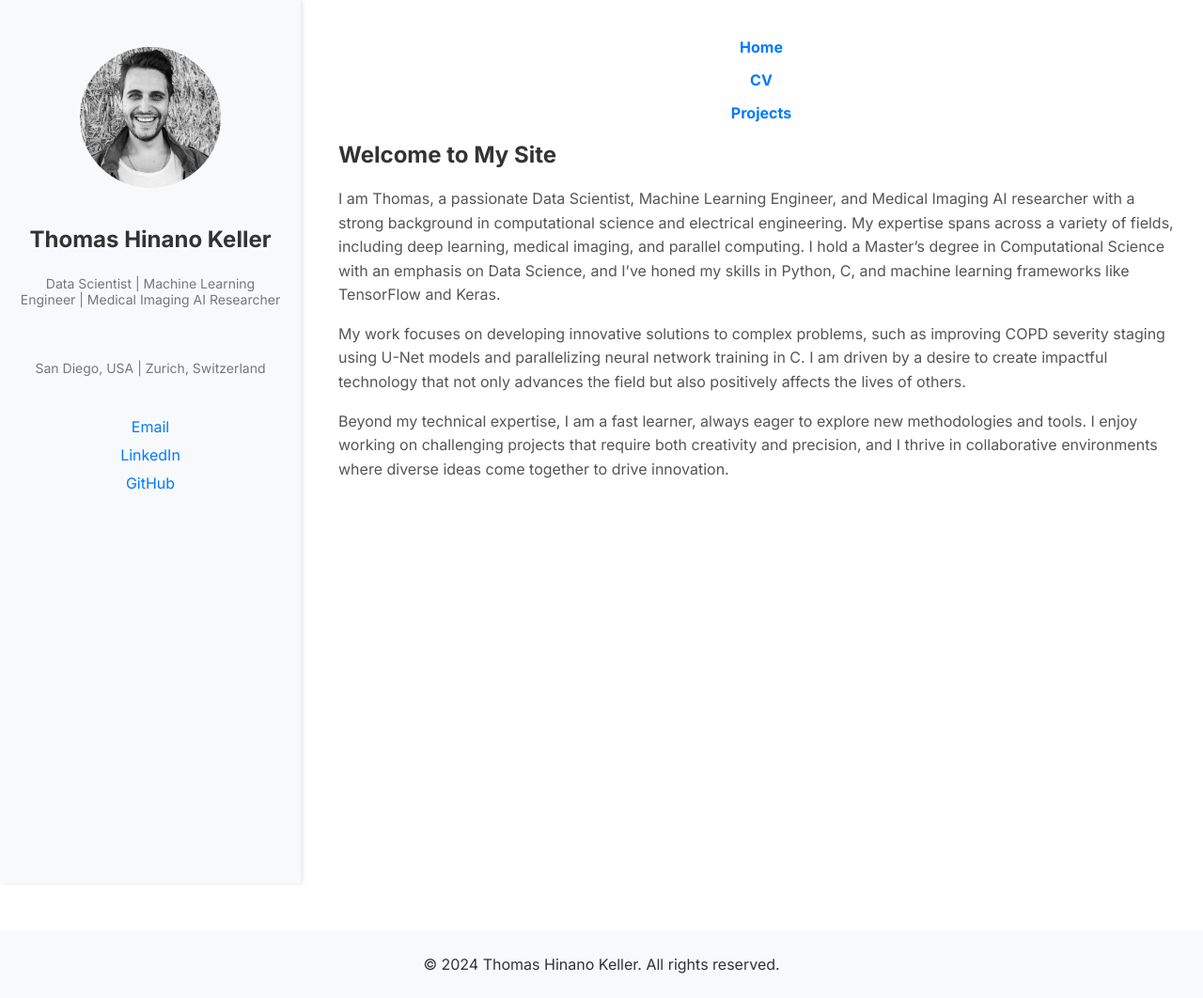
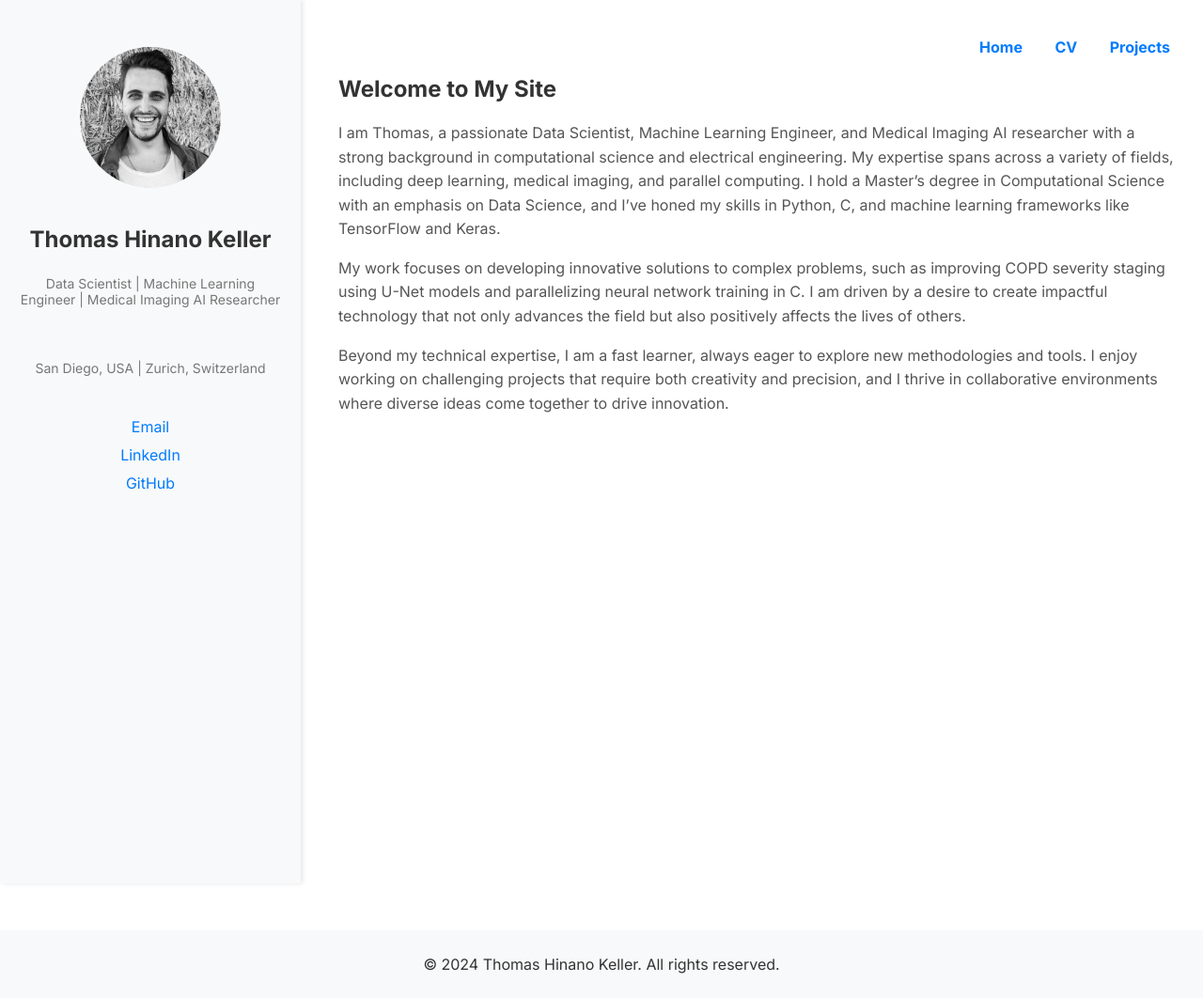
Before and after one commit to thomkell/thomkell.github.io, a Jekyll site: the page built from index.md, in a window 1280 px wide. Shown: the whole page at 94% size. Built offline with Jekyll 4.4.1, drawn with Linux system fonts in a browser that asks for light colours.

Commit message:
menu desktop

```diff
--- a/assets/css/style.scss
+++ b/assets/css/style.scss
@@ -14,7 +14,7 @@ body {
 .wrapper {
   display: flex;
   align-items: flex-start; /* Align items to the top */
-  justify-content: center; /* Align content to the center horizontally */
+  justify-content: flex-start; /* Align content to the left */
   min-height: 100vh; /* Ensure the wrapper takes full viewport height */
   margin: 0; /* Ensure wrapper starts at the left edge */
 }
@@ -88,12 +88,12 @@ body {
   list-style: none;
   padding: 0;
   margin: 20px 0 20px 0; /* Add margin for spacing above and below */
-  text-align: center; /* Center the menu */
+  text-align: right; /* Align menu to the right on larger screens */
 }
 
 .main-menu ul li {
-  display: block; /* Stack menu items vertically */
-  margin: 15px 0; /* Add space between menu items */
+  display: inline-block; /* Keep items inline on larger screens */
+  margin: 0 15px; /* Add space between items */
 }
 
 .main-menu ul li a {
@@ -165,11 +165,12 @@ body {
   }
 
   .main-menu ul {
-    margin: 20px 0; /* Add space above and below the menu */
+    text-align: center; /* Center the menu on mobile */
   }
 
   .main-menu ul li {
-    margin: 10px 0; /* Add more space between menu items */
+    display: block; /* Stack menu items vertically on mobile */
+    margin: 10px 0; /* Add space between menu items */
   }
 }
 
@@ -188,10 +189,11 @@ body {
   }
 
   .main-menu ul {
-    margin: 20px 0; /* Add space above and below the menu */
+    text-align: center; /* Center the menu on mobile */
   }
 
   .main-menu ul li {
+    display: block; /* Stack menu items vertically on very small screens */
     margin: 10px 0; /* Add more space between menu items */
   }
 }
```
